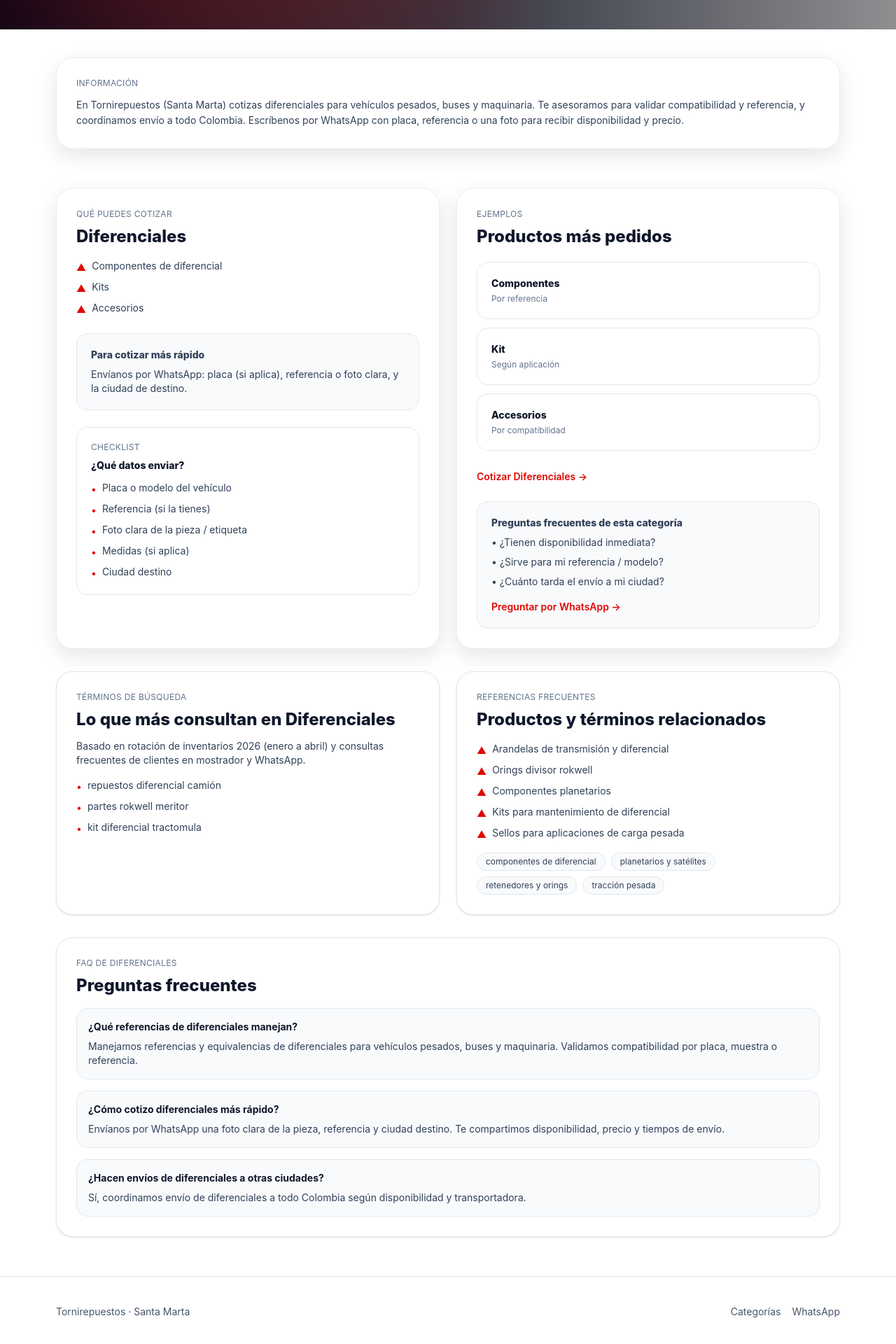
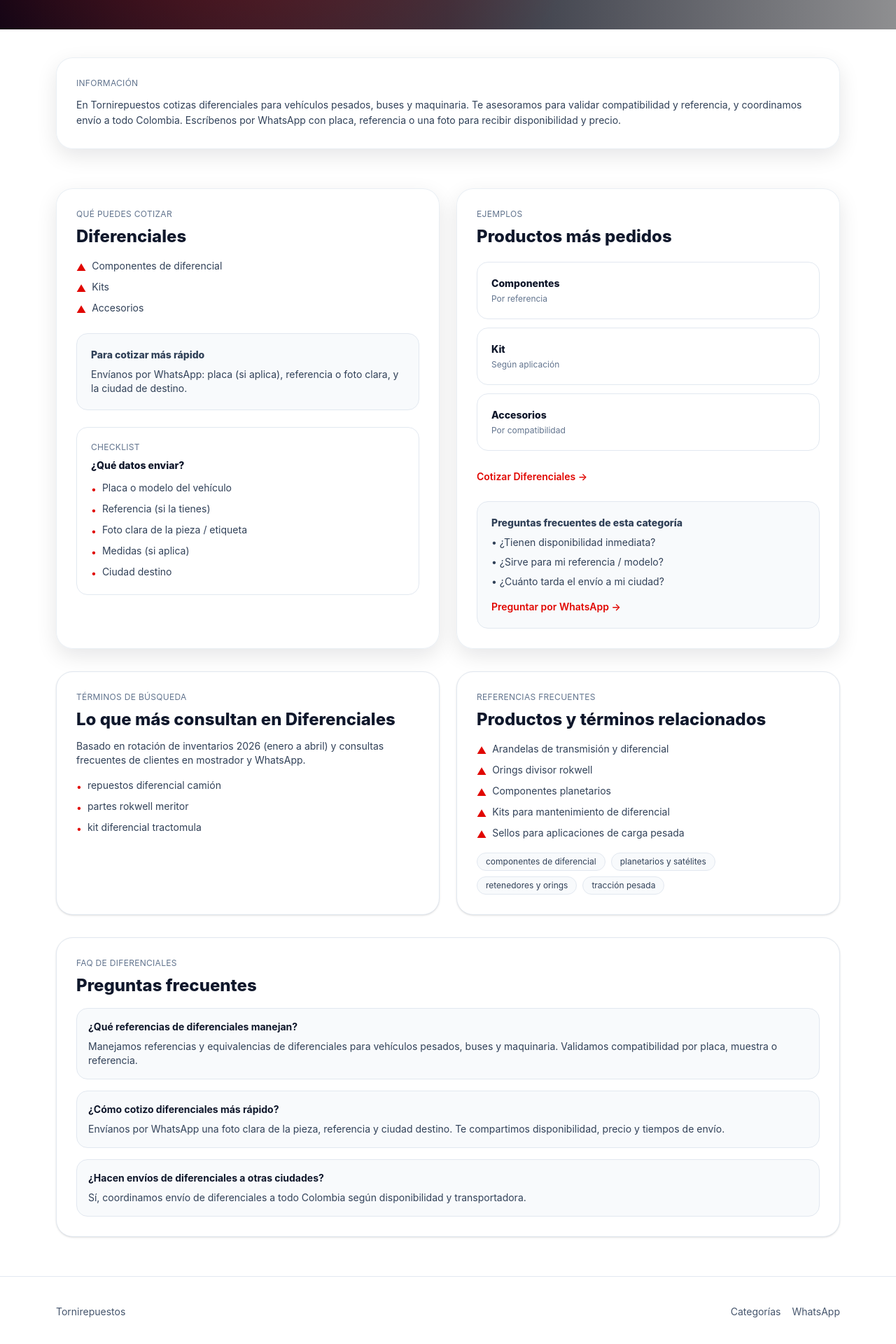
Before and after one commit to julianchocmanrique/Tornirepuestos-web, a Next.js app: page /categorias/diferenciales in a window 1280 px wide. Shown: the part 432-2352 px from the top of the page at 70% size. Built offline with nearby package versions, Linux system fonts and the light colour scheme; grey boxes are pictures that could not be loaded.

Commit message:
Remove Santa Marta mention from category detail copy

```diff
--- a/src/app/categorias/[slug]/page.tsx
+++ b/src/app/categorias/[slug]/page.tsx
@@ -30,7 +30,7 @@ export async function generateMetadata({
   }
 
   const title = `${cat.title} para vehículos pesados`;
-  const description = `${cat.desc} Cotiza ${cat.title.toLowerCase()} por WhatsApp con Tornirepuestos en Santa Marta.`;
+  const description = `${cat.desc} Cotiza ${cat.title.toLowerCase()} por WhatsApp con Tornirepuestos.`;
   const url = absoluteUrl(`/categorias/${cat.slug}`);
 
   return {
@@ -367,9 +367,7 @@ export default async function Page({
       {/* Footer nav */}
       <footer className="border-t border-slate-200 bg-white">
         <div className="mx-auto flex max-w-6xl flex-col gap-4 px-4 py-10 sm:flex-row sm:items-center sm:justify-between">
-          <div className="text-sm text-slate-600">
-            Tornirepuestos · Santa Marta
-          </div>
+          <div className="text-sm text-slate-600">Tornirepuestos</div>
           <div className="flex flex-wrap gap-4 text-sm text-slate-600">
 
             <Link className="hover:text-slate-900" href="/categorias">
--- a/src/app/categorias/[slug]/seo.ts
+++ b/src/app/categorias/[slug]/seo.ts
@@ -2,6 +2,6 @@ import type { Category } from "@/lib/categories";
 
 export function seoParagraph(cat: Category) {
   // Texto SEO corto, natural y útil (sin keyword stuffing)
-  // Enfocado a Santa Marta + envíos Colombia + categoría
-  return `En Tornirepuestos (Santa Marta) cotizas ${cat.title.toLowerCase()} para vehículos pesados, buses y maquinaria. Te asesoramos para validar compatibilidad y referencia, y coordinamos envío a todo Colombia. Escríbenos por WhatsApp con placa, referencia o una foto para recibir disponibilidad y precio.`;
+  // Enfocado a envíos Colombia + categoría
+  return `En Tornirepuestos cotizas ${cat.title.toLowerCase()} para vehículos pesados, buses y maquinaria. Te asesoramos para validar compatibilidad y referencia, y coordinamos envío a todo Colombia. Escríbenos por WhatsApp con placa, referencia o una foto para recibir disponibilidad y precio.`;
 }
```
